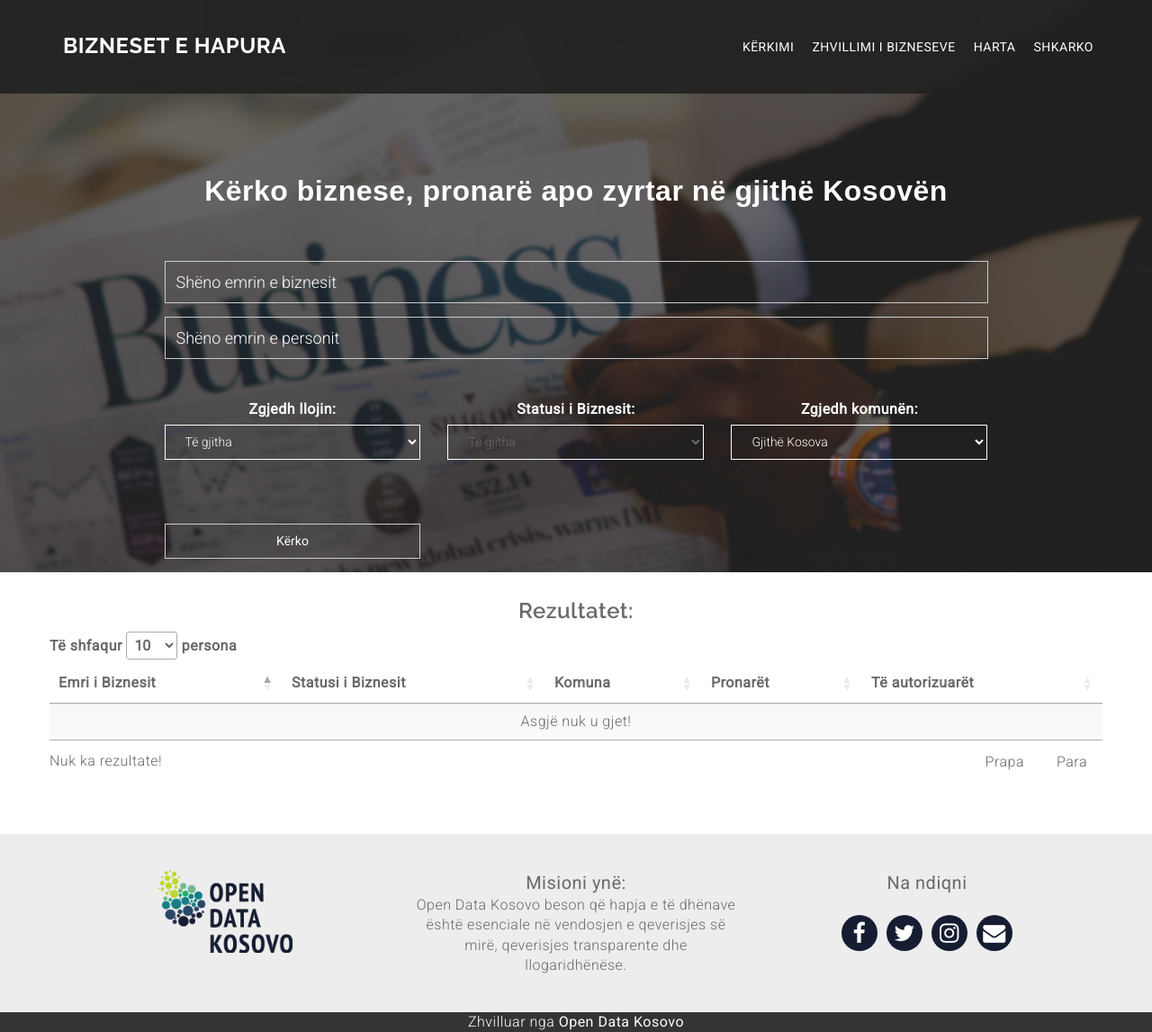
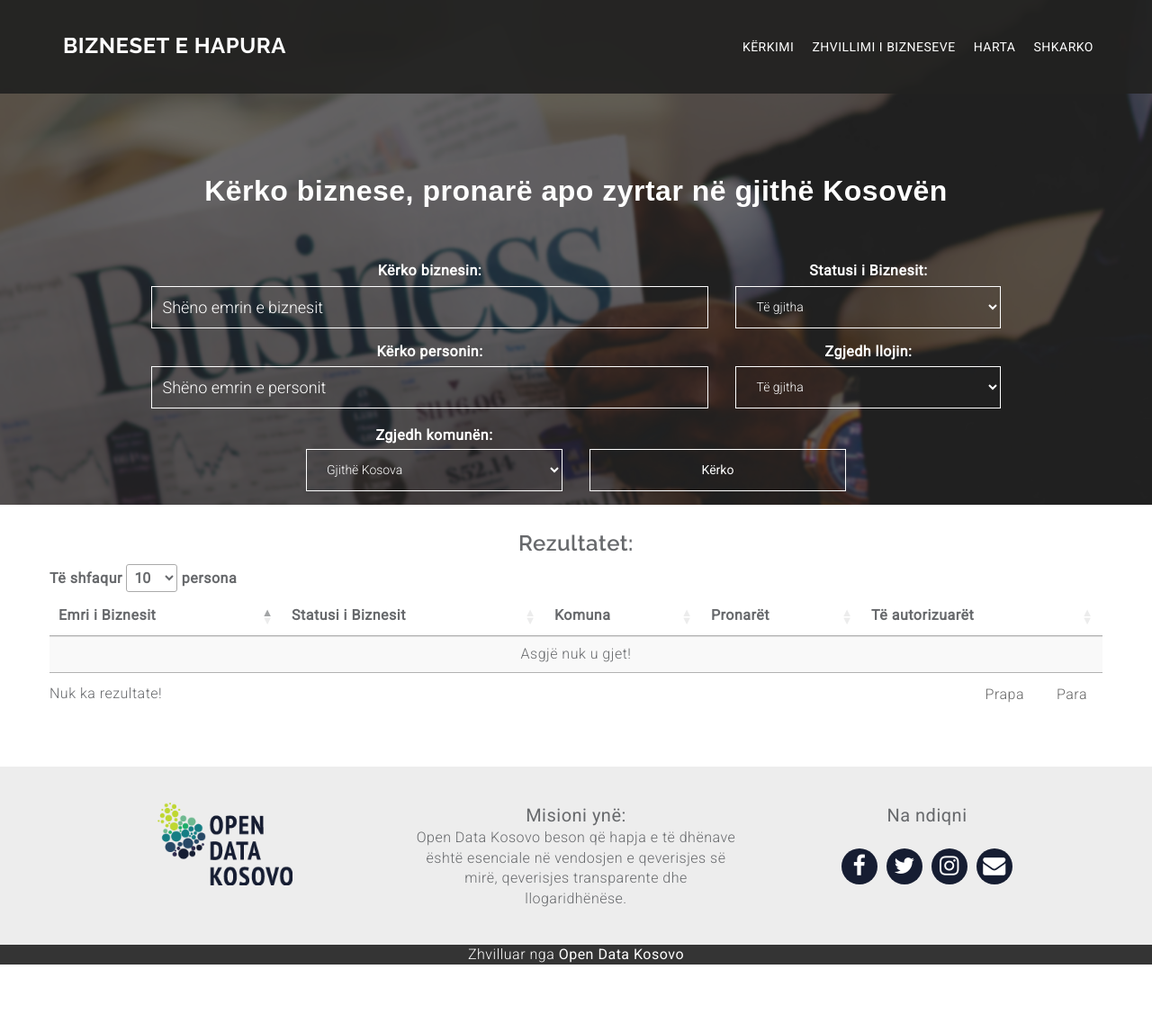
Before and after one commit to diamanthaxhimusa/open-arbk, a Flask app: page / in a window 1280 px wide. Shown: the whole page at 90% size. After the commit the page ends 1072 px from the top, so only its background shows below. Run offline with Flask 2, Linux system fonts and the light colour scheme; data that the repository does not hold is empty; some libraries are stand-ins or nearby versions.

Commit message:
search engine 2.0, style fixes

```diff
--- a/app/mod_main/views.py
+++ b/app/mod_main/views.py
@@ -12,7 +12,6 @@ mod_main = Blueprint('main', __name__)
 def search_engine(business, biz_status, person, person_status, municipality):
     if business == "" and person == "":
         result = mongo_utils.get_docs_by_municipality(municipality)
-        return result
     elif business == "" and person != "":
         if person_status == "any" and biz_status == "any" and municipality == "any":
             result = mongo_utils.search_people(person)
@@ -24,10 +23,10 @@ def search_engine(business, biz_status, person, person_status, municipality):
             result = mongo_utils.search_people_municipality_biz_stat(biz_status, person, municipality)
         elif person_status != "any" and biz_status == "any" and municipality == "any":
             result = mongo_utils.search_people_status(person, person_status)
-            print person_status + "awda"
         elif person_status != "any" and biz_status == "any" and municipality != "any":
             result = mongo_utils.search_people_status_municipality(person, person_status, municipality)
         elif person_status != "any" and biz_status != "any" and municipality == "any":
+            print 'awdadw'
             result = mongo_utils.search_people_status_biz_stat(biz_status, person, person_status)
         elif person_status != "any" and biz_status != "any" and municipality != "any":
             result = mongo_utils.search_people_status_municipality_biz_stat(biz_status, person, person_status, municipality)
@@ -84,7 +83,7 @@ def index():
             person_status = "slugifiedOwners"
         else:
             person_status = "any"
-        result = search_engine(business_keyword, biz_status, person, status, city)
+        result = search_engine(business_keyword, biz_status, person, person_status, city)
         # if len(person) <= 2 and len(business) <2:
             # result = mongo_utils.get_limit_businesses(100)
             # elif status == 'any' and city == 'any':
--- a/app/static/css/custom_style.css
+++ b/app/static/css/custom_style.css
@@ -29,11 +29,7 @@
     background-color: #000;
 }
 
-.search-people-input {
-    margin-top: 30px;
-}
-
-#type, #places {
+#type, #places, #biz_status {
     color: #fff!important;
 }
 
@@ -51,9 +47,12 @@
 }
 
 select.custom-form-item {
-    height: 39px!important;
+    height: 47px!important;
     padding: 9px 18px!important;
 
+}
+.btn-default{
+	border-color: #fff !important;
 }
 select.custom-form-item option {
     color: #000!important;
--- a/app/static/css/style.css
+++ b/app/static/css/style.css
@@ -48,6 +48,13 @@ h1, h2, h3, h4, h5, h6{
 }
 .acts{
 	z-index: 1001
+}
+#pick-muni-lbl{
+	position: absolute;
+	white-space: nowrap;
+	top: -26px;
+	left: 0;
+	right: 0;
 }
 #dropdown-menu-first{
 	min-width: 320px;
@@ -121,7 +128,7 @@ h1, h2, h3, h4, h5, h6{
 }
 .stylish-input-group .form-control{
 	box-shadow:0 0 0;
-	border-color:#ccc;
+	border-color:#fff;
 	font-size: 18px;
 	height: 47px;
 }
--- a/app/templates/layout.html
+++ b/app/templates/layout.html
@@ -66,10 +66,23 @@
                 <div class="col-sm-10 col-sm-offset-1">
                      <form class="form" method="POST" action="{{ url_for('main.index') }}">
                       <div id="imaginary_container">
-                          <div class="stylish-input-group form-group col-md-12 col-xs-12">
+                        <div class="row">
+                            <div class="stylish-input-group form-group col-md-8 col-xs-12">
+                                 <label for="places">K&euml;rko biznesin:</label>
                                 <input type="text" class="form-control" name="business"  placeholder="Sh&euml;no emrin e biznesit" >
                             </div>
-                          <div class="stylish-input-group form-group col-md-12 col-xs-12">
+                            <div class="search-people-input select-kind form-group col-md-4 col-xs-12">
+                                <label for="type">Statusi i Biznesit:</label>
+                                <select id="biz_status" class="custom-form-item form-control" name="biz_status">
+                                    <option value="any" selected="selected">T&euml; gjitha</option>
+                                    <option value="Aktiv">Aktiv</option>
+                                    <option value="Shuar">Jo Aktiv</option>
+                                </select>
+                            </div>
+                        </div>
+                        <div class="row">
+                            <div class="stylish-input-group form-group col-md-8 col-xs-12">
+                                 <label for="places">K&euml;rko personin:</label>
                                 <input type="text" class="form-control" name="person"  placeholder="Sh&euml;no emrin e personit" >
                             </div>
                             <div class="search-people-input select-kind form-group col-md-4 col-xs-12">
@@ -80,16 +93,9 @@
                                     <option value="auth">Zyrtar&euml;</option>
                                 </select>
                             </div>
-                        <div class="search-people-input select-kind form-group col-md-4 col-xs-12">
-                          <label for="type">Statusi i Biznesit:</label>
-                            <select id="biz_status" class="custom-form-item form-control" name="biz_status">
-                                <option value="any" selected="selected">T&euml; gjitha</option>
-                                <option value="Aktiv">Aktiv</option>
-                                <option value="Shuar">Jo Aktiv</option>
-                            </select>
                         </div>
-                        <div class="search-people-input form-group col-md-4 col-xs-12">
-                          <label for="places">Zgjedh komun&euml;n:</label>
+                        <div style="margin-top: 30px;" class="search-people-input form-group col-md-4 col-md-offset-2 col-xs-12">
+                          <label for="places" id="pick-muni-lbl">Zgjedh komun&euml;n:</label>
                             <select id="places" class="custom-form-item form-control" name="municipality" id="poz">
                                 <option value="any" selected="selected">Gjith&euml; Kosova</option>
                                 {% for municipality in municipalities%}
@@ -98,7 +104,7 @@
                             </select>
                         </div>
                         <div class="search-people-input-btn form-group col-md-4 col-xs-12">
-                            <button type="submit" class="btn btn-default filter-people-btn">K&euml;rko</button>
+                            <button type="submit" style="margin-top: 0px;height: 47px;" class="btn btn-default filter-people-btn">K&euml;rko</button>
                         </div>
                       </div>
                      </form>
--- a/app/utils/mongo_utils.py
+++ b/app/utils/mongo_utils.py
@@ -38,11 +38,11 @@ class MongoUtils(object):
             status: {"$regex": person}})
         return result
     def search_biz_status_people_status_municipality(self, business, biz_status, person, person_status, municipality):
-        result = self.mongo.db[self.reg_businesses_collection].find(
-            {"name": {"$regex": business}},
-            {person_status: {"$regex": person}},
-            {"status": biz_status},
-            {"municipality.municipality": municipality})
+        result = self.mongo.db[self.reg_businesses_collection].find({
+            "name": {"$regex": business},
+            person_status: {"$regex": person},
+            "status": biz_status,
+            "municipality.municipality": municipality})
         return result
     def search_biz_status_people_status(self, business, biz_status, person, person_status):
         result = self.mongo.db[self.reg_businesses_collection].find({
@@ -89,14 +89,14 @@ class MongoUtils(object):
             status: {"$regex": person}})
         return result
     def search_people_status_municipality_biz_stat(self, biz_status, person, person_status, municipality):
-        result = self.mongo.db[self.reg_businesses_collection].find(
-            {status: {"$regex": person}},
-            {"status": biz_status},
-            {"municipality.municipality": municipality})
+        result = self.mongo.db[self.reg_businesses_collection].find({
+            person_status: {"$regex": person},
+            "status": biz_status,
+            "municipality.municipality": municipality})
         return result
     def search_people_status_biz_stat(self, biz_status, person, person_status):
         result = self.mongo.db[self.reg_businesses_collection].find(
-            {status: {"$regex": person}},
+            {person_status: {"$regex": person}},
             {"status": biz_status})
         return result
     def search_people_municipality_biz_stat(self, biz_status, person, municipality):
```
Lines whose indentation alone changed are shown as unchanged.
